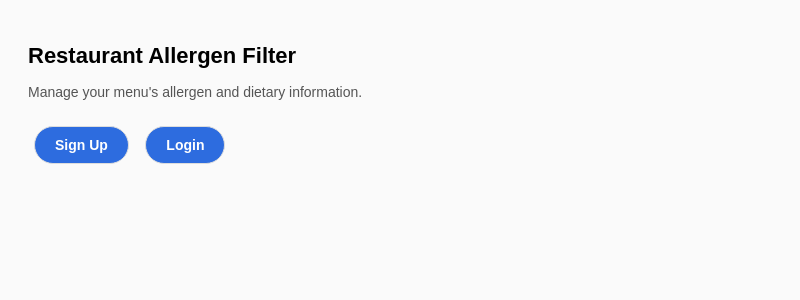
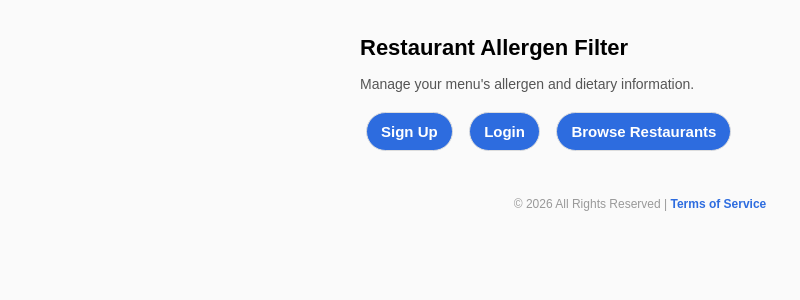
Before and after one commit to jacquesc99/restaurant-app, a Flask app: page / in a window 1280 px wide. Shown: the top 300 px of the page, without its empty margins (0-800 px from the left). Run offline with Flask 3, Linux system fonts and the light colour scheme.

Commit message:
update home.html

```diff
--- a/templates/home.html
+++ b/templates/home.html
@@ -2,53 +2,21 @@
 <html lang="en">
 <head>
     <meta charset="UTF-8">
-    <title>Ambrogio PB Allergen & Dietary Filter</title>
+    <title>Restaurant Allergen Filter</title>
     <meta name="viewport" content="width=device-width, initial-scale=1.0">
-
-    <style>
-        body {
-            font-family: Arial, sans-serif;
-            padding: 20px;
-            background: #fafafa;
-        }
-
-        h1 {
-            font-size: 22px;
-            margin-bottom: 15px;
-        }
-
-        p {
-            color: #555;
-            font-size: 14px;
-            margin-bottom: 20px;
-        }
-
-        .pill {
-            display: inline-flex;
-            align-items: center;
-            padding: 10px 20px;
-            margin: 6px;
-            border: 1px solid #ddd;
-            border-radius: 999px;
-            background-color: #2d6cdf;
-            color: white;
-            font-size: 14px;
-            font-weight: bold;
-            text-decoration: none;
-            transition: 0.2s;
-        }
-
-        .pill:hover {
-            background-color: #1f4fbf;
-        }
-    </style>
+    <link rel="stylesheet" href="{{ url_for('static', filename='style.css') }}">
 </head>
 
 <body>
-  <h1>Restaurant Allergen Filter</h1>
-  <p>Manage your menu's allergen and dietary information.</p>
+    <h1>Restaurant Allergen Filter</h1>
+    <p>Manage your menu's allergen and dietary information.</p>
 
-  <a class="pill" href="/signup">Sign Up</a>
-  <a class="pill" href="/login">Login</a>
+    <a class="pill" href="/signup">Sign Up</a>
+    <a class="pill" href="/login">Login</a>
+    <a class="pill" href="/restaurants">Browse Restaurants</a>
+
+    <p style="font-size:12px; color:#999; text-align:center; margin-top:40px;">
+        © 2026 All Rights Reserved | <a href="/terms">Terms of Service</a>
+    </p>
 </body>
 </html>
```
